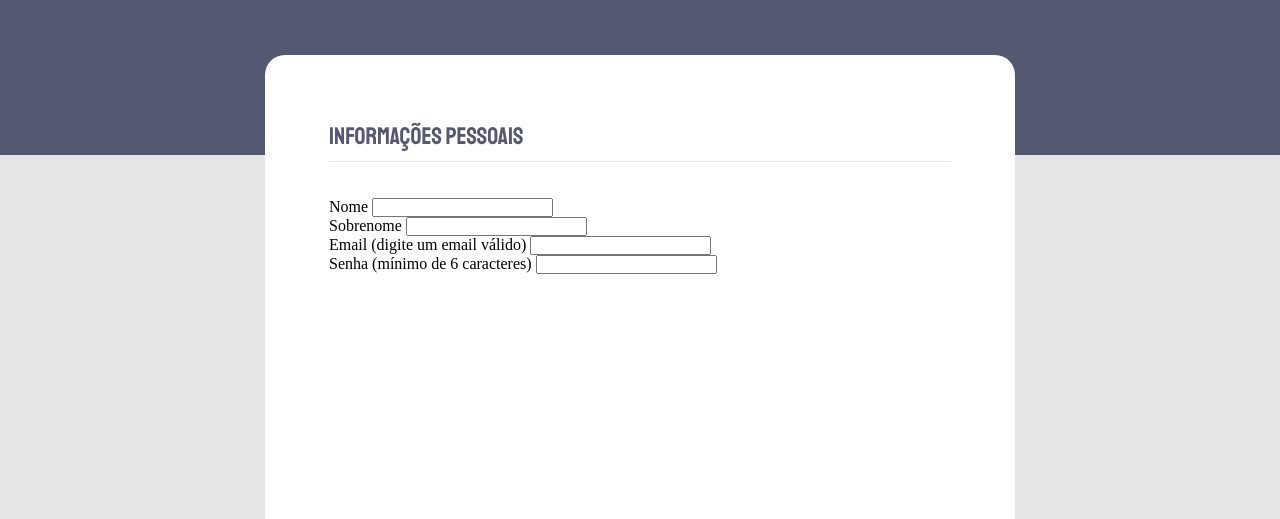
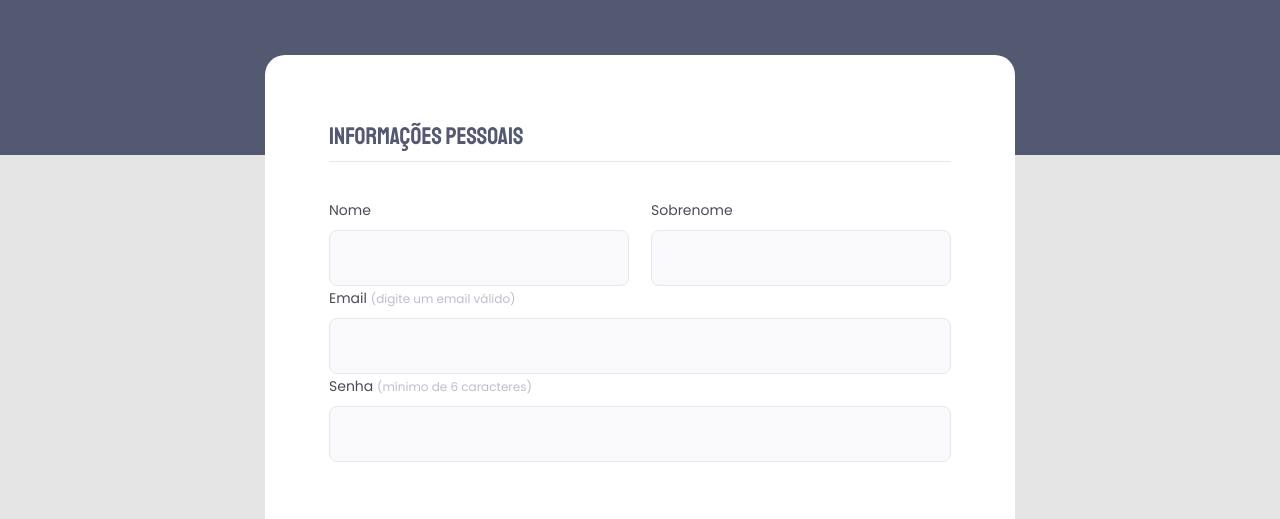
Before and after one commit to lucasvs01/Criando_formul-rios_01, a plain HTML site: page index.html in a window 1280 px wide. Shown: the part 281-800 px from the top of the page. Drawn offline with Linux system fonts and the light colour scheme.

Commit message:
fieldset

```diff
--- a/style.css
+++ b/style.css
@@ -110,3 +110,55 @@ form fieldset legend {
 
     width: 100%;
 }
+
+.input-wrapper {
+    display: flex;
+    flex-direction: column;
+
+    gap: 8px;
+
+}
+
+.input-wrapper label {
+
+    font-family: 'Poppins';
+    font-weight: 400;
+    font-size: 14px;
+    line-height: 24px;
+    color: #4E4958;
+
+}
+
+.input-wrapper label span {
+    font-family: 'Poppins';
+    font-weight: 400;
+    font-size: 12px;
+    line-height: 20px;
+
+    color: #C1BCCC;
+
+}
+
+.input-wrapper input {
+
+    height: 56px;
+    border: 1px solid #E6E6F0;
+    border-radius: 8px;
+
+    text-align: center;
+
+    background: #FAFAFC;
+}
+
+
+.col-2 {
+    display: flex;
+    gap: 22px;
+
+
+}
+
+.col-2 > div{
+
+    width: 50%;
+}
```
